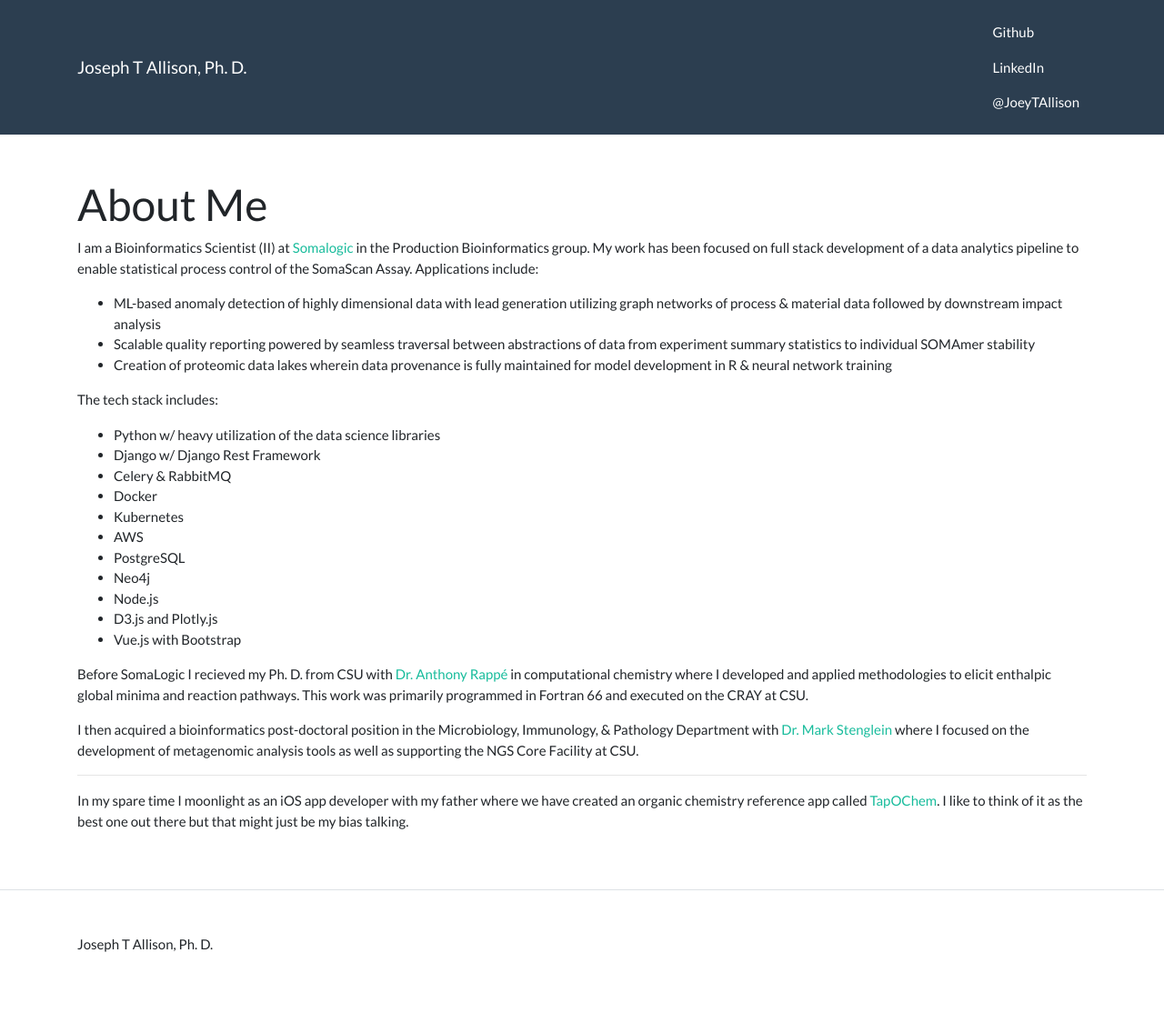
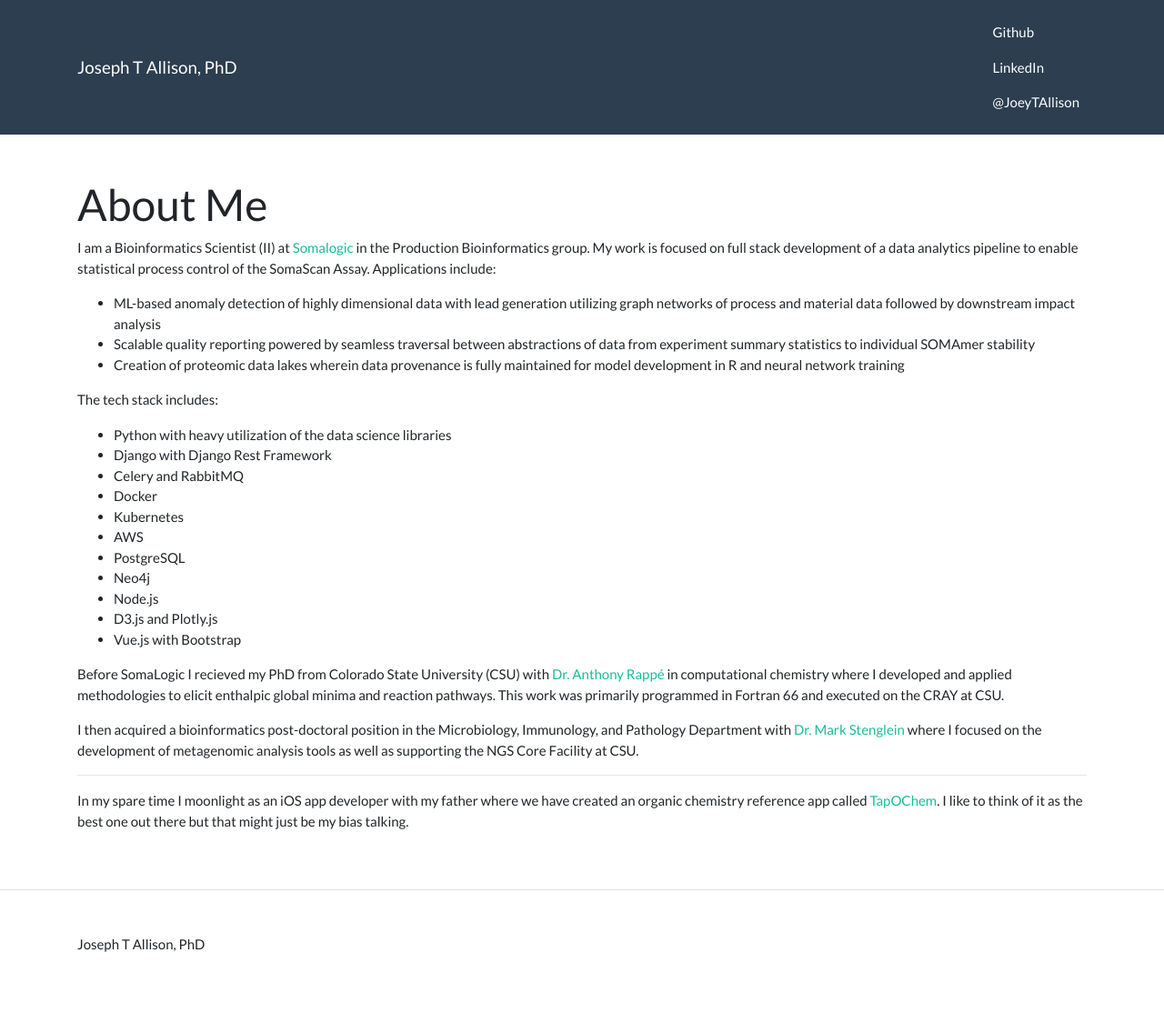
Before and after one commit to josephtallison/josephtallison.github.io, a Jekyll site: the page built from index.md, in a window 1280 px wide. Shown: the whole page at 91% size. Built offline with Jekyll 4.4.1, drawn with Linux system fonts in a browser that asks for light colours.

Commit message:
Typo fix

```diff
--- a/_config.yml
+++ b/_config.yml
@@ -13,7 +13,7 @@
 # you will see them accessed via {{ site.title }}, {{ site.email }}, and so on.
 # You can create any custom variable you would like, and they will be accessible
 # in the templates via {{ site.myvariable }}.
-title: Joseph T Allison, Ph. D.
+title: Joseph T Allison, PhD
 email: ""
 description: >- # this means to ignore newlines until "baseurl:"
 
--- a/index.md
+++ b/index.md
@@ -3,15 +3,15 @@ layout: page
 title: About Me
 ---
 
-I am a Bioinformatics Scientist (II) at [Somalogic](www.somalogic.com) in the Production Bioinformatics group. My work has been focused on full stack development of a data analytics pipeline to enable statistical process control of the SomaScan Assay.  Applications include:
-  * ML-based anomaly detection of highly dimensional data with lead generation utilizing graph networks of process & material data followed by downstream impact analysis
+I am a Bioinformatics Scientist (II) at [Somalogic](www.somalogic.com) in the Production Bioinformatics group. My work is focused on full stack development of a data analytics pipeline to enable statistical process control of the SomaScan Assay.  Applications include:
+  * ML-based anomaly detection of highly dimensional data with lead generation utilizing graph networks of process and material data followed by downstream impact analysis
   * Scalable quality reporting powered by seamless traversal between abstractions of data from experiment summary statistics to individual SOMAmer stability
-  * Creation of proteomic data lakes wherein data provenance is fully maintained for model development in R & neural network training
+  * Creation of proteomic data lakes wherein data provenance is fully maintained for model development in R and neural network training
 
 The tech stack includes:
-  * Python w/ heavy utilization of the data science libraries
-  * Django w/ Django Rest Framework
-  * Celery & RabbitMQ
+  * Python with heavy utilization of the data science libraries
+  * Django with Django Rest Framework
+  * Celery and RabbitMQ
   * Docker
   * Kubernetes
   * AWS
@@ -21,9 +21,9 @@ The tech stack includes:
   * D3.js and Plotly.js
   * Vue.js with Bootstrap
 
-Before SomaLogic I recieved my Ph. D. from CSU with [Dr. Anthony Rappé](http://www.chem.colostate.edu/person/?id=901886AF3A006543D9B2E19620DF8A92&sq=t) in computational chemistry where I developed and applied methodologies to elicit enthalpic global minima and reaction pathways. This work was primarily programmed in Fortran 66 and executed on the CRAY at CSU.
+Before SomaLogic I recieved my PhD from Colorado State University (CSU) with [Dr. Anthony Rappé](http://www.chem.colostate.edu/person/?id=901886AF3A006543D9B2E19620DF8A92&sq=t) in computational chemistry where I developed and applied methodologies to elicit enthalpic global minima and reaction pathways. This work was primarily programmed in Fortran 66 and executed on the CRAY at CSU.
 
-I then acquired a bioinformatics post-doctoral position in the Microbiology, Immunology, & Pathology Department with [Dr. Mark Stenglein](https://www.stengleinlab.org/) where I focused on the development of metagenomic analysis tools as well as supporting the NGS Core Facility at CSU.
+I then acquired a bioinformatics post-doctoral position in the Microbiology, Immunology, and Pathology Department with [Dr. Mark Stenglein](https://www.stengleinlab.org/) where I focused on the development of metagenomic analysis tools as well as supporting the NGS Core Facility at CSU.
 
 ___
 
```
